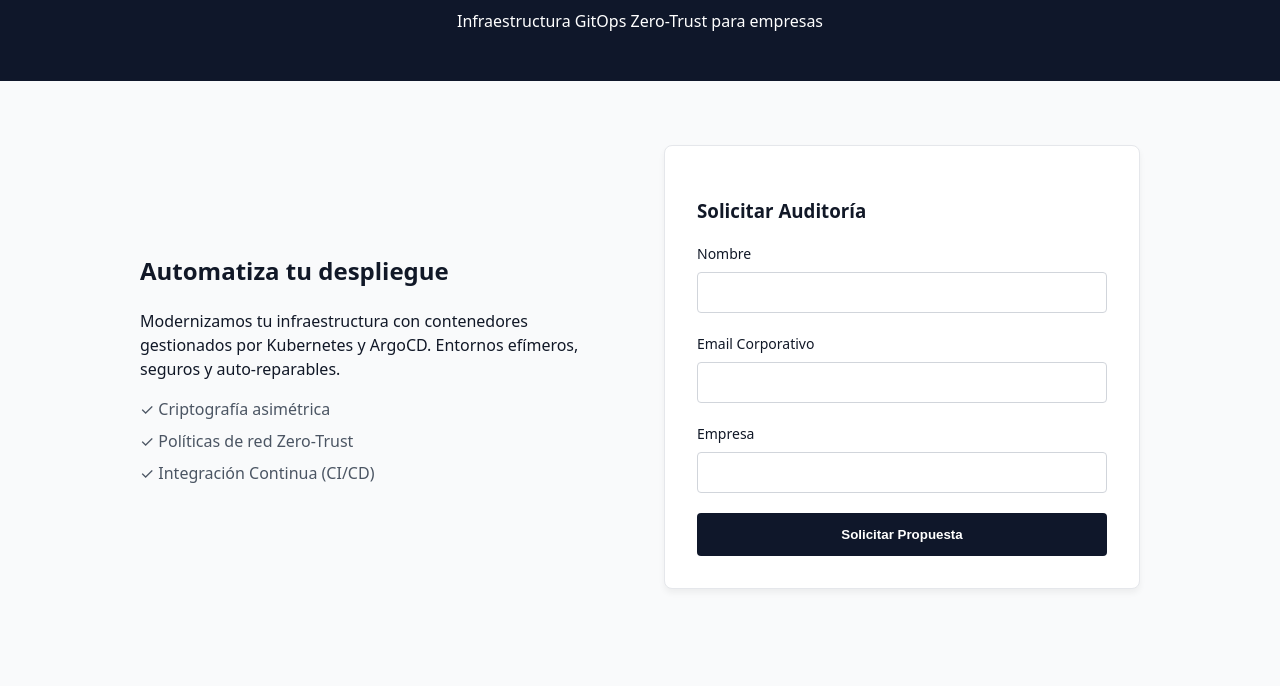
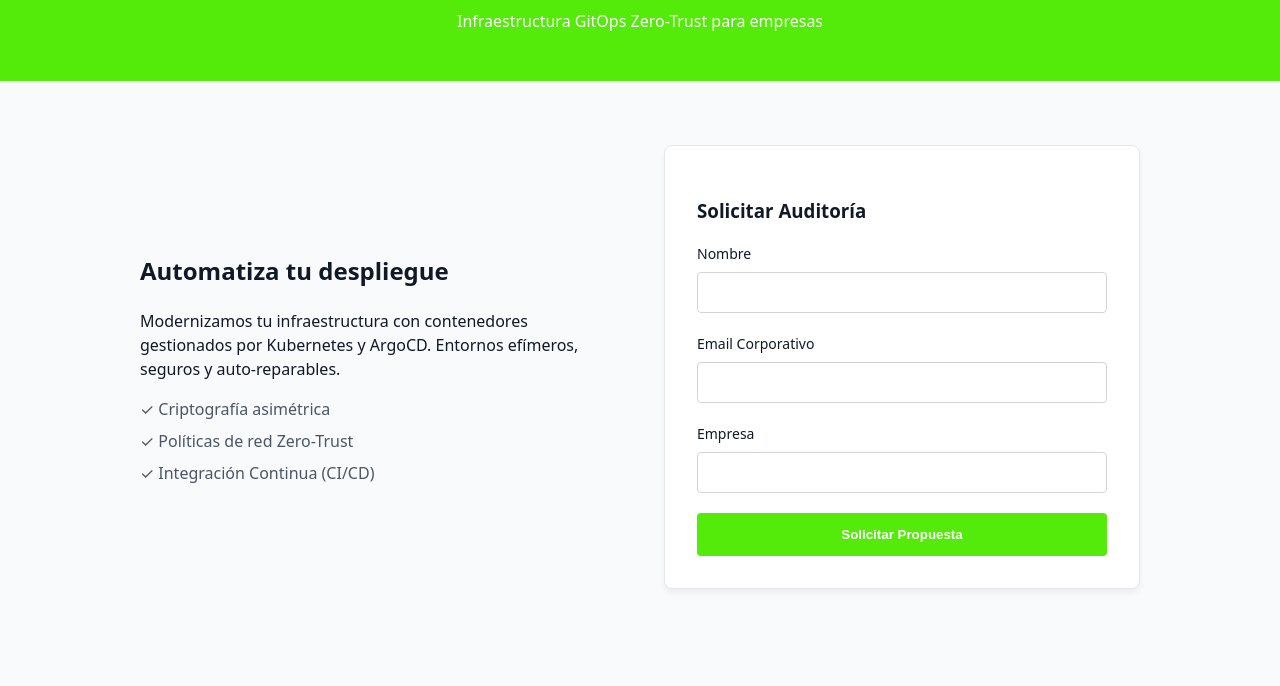
Before and after one commit to ieszaidinvergeles/2-asir-bil-pasir-mario-sanchez-gutierrez, a plain HTML site: page apps/frontend/index.html in a window 1280 px wide. Shown: the part 114-800 px from the top of the page. Drawn offline with Linux system fonts and the light colour scheme.

Commit message:
style: update principal color

```diff
--- a/apps/frontend/css/styles.css
+++ b/apps/frontend/css/styles.css
@@ -2,7 +2,7 @@
 :root {
     --bg-color: #f9fafb;
     --text-color: #111827;
-    --primary-color: #0f172a;
+    --primary-color: #54ea09;
     --border-color: #e5e7eb;
     --input-border: #d1d5db;
     --success-bg: #dcfce3;
```
